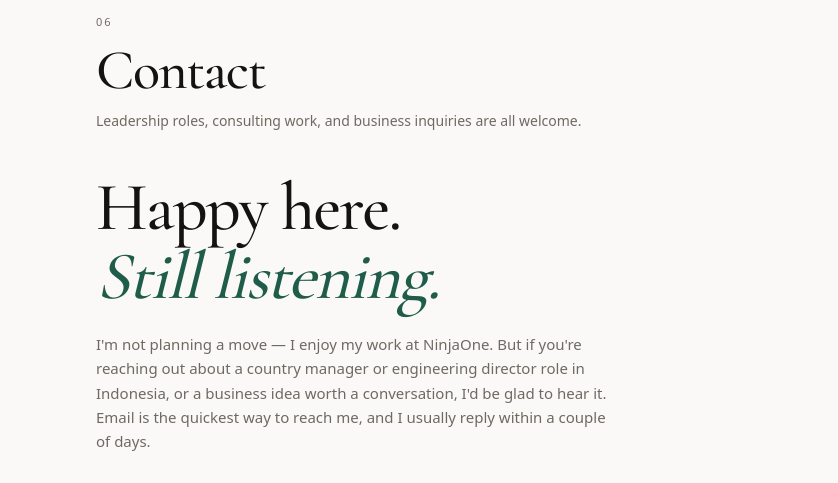
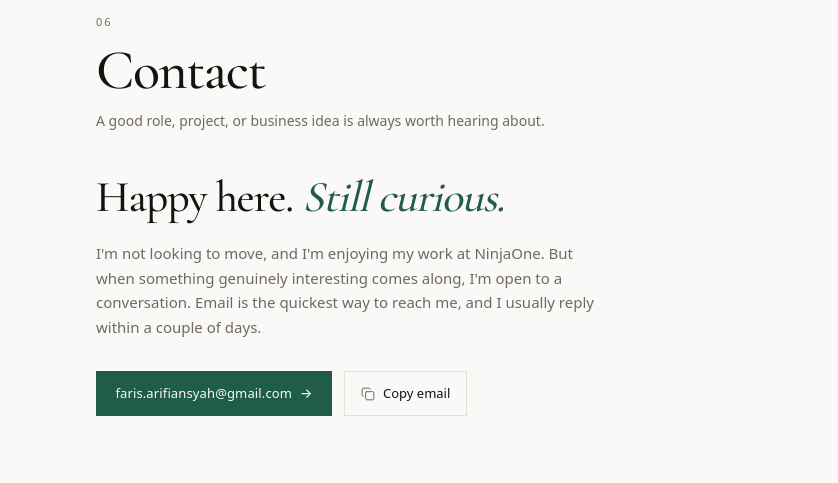
Before and after one commit to faris-id/faris-id.github.io, an Astro site: page / in a window 1280 px wide. Shown: the part 6300-6783 px from the top of the page, 0-838 px from the left. Built offline with nearby package versions, Linux system fonts and the light colour scheme; Astro itself is replaced by a stand-in of ours.

Commit message:
Keep contact copy general and step the headline below the section title

```diff
--- a/src/components/Contact.astro
+++ b/src/components/Contact.astro
@@ -12,19 +12,18 @@ const elsewhere = socials.filter((social) => social.icon !== 'mail');
     <SectionHeader
       number="06"
       title="Contact"
-      description="Leadership roles, consulting work, and business inquiries are all welcome."
+      description="A good role, project, or business idea is always worth hearing about."
     />
 
     <div class="mt-10 grid gap-12 md:grid-cols-12 md:gap-8">
       <div class="md:col-span-7" data-reveal>
-        <p class="font-serif text-[2.75rem] font-medium leading-[1.02] tracking-tight text-balance text-ink md:text-[4.25rem]">
-          Happy here. <em class="text-accent">Still listening.</em>
+        <p class="font-serif text-[1.75rem] font-medium leading-[1.1] tracking-tight text-balance text-ink md:text-[2.75rem]">
+          Happy here. <em class="text-accent">Still curious.</em>
         </p>
         <p class="mt-5 max-w-lg text-[0.9375rem] leading-relaxed text-muted">
-          I'm not planning a move — I enjoy my work at NinjaOne. But if you're reaching out
-          about a country manager or engineering director role in Indonesia, or a business idea
-          worth a conversation, I'd be glad to hear it. Email is the quickest way to reach me, and
-          I usually reply within a couple of days.
+          I'm not looking to move, and I'm enjoying my work at NinjaOne. But when something
+          genuinely interesting comes along, I'm open to a conversation. Email is the quickest way
+          to reach me, and I usually reply within a couple of days.
         </p>
 
         <div class="mt-8 flex flex-wrap items-center gap-3">
```
